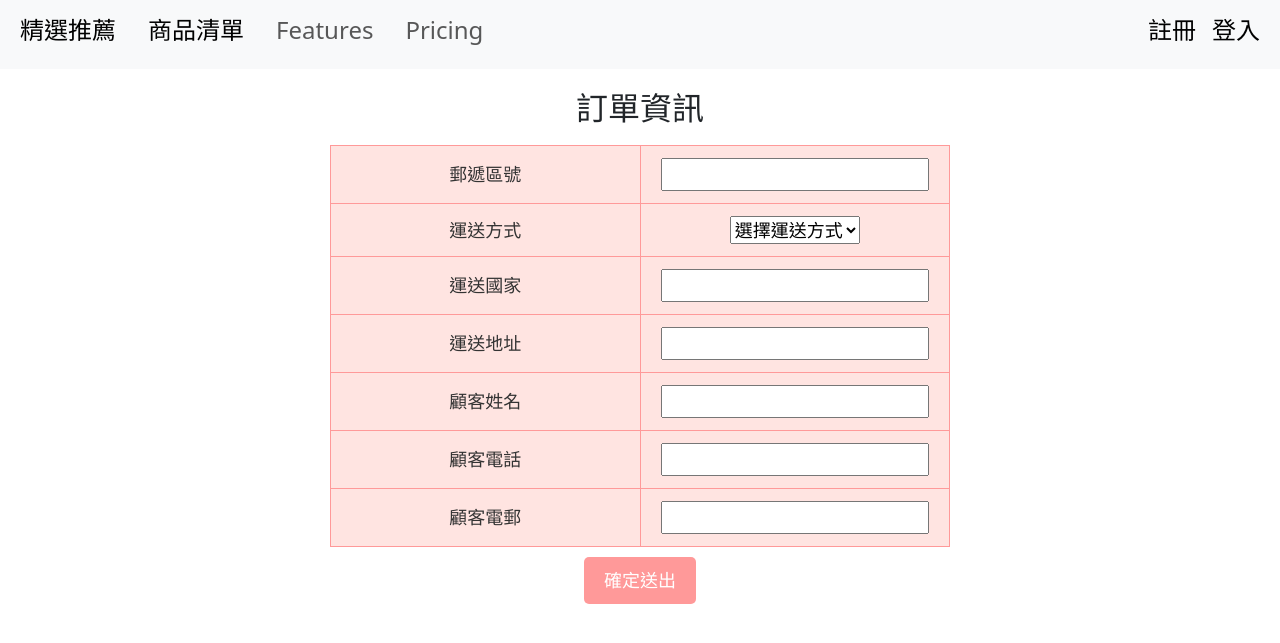
After one commit to hhyn07/Chiikawa_Shop, a PHP site: page /Chiikawa_Shop/order in a window 1280 px wide. The commit adds this page. Shown: the top 643 px of the page. Run offline with PHP 8.4, Linux system fonts and the light colour scheme.

Commit message:
feat:訂單功能雛形 下訂單後，購物車會被清空。 (這就是花錢的快樂)

```diff
--- a/index.php
+++ b/index.php
@@ -32,6 +32,14 @@ $routes = [
   'cart/(\d+)' => [
     'file' => 'pages/shopping_cart.php',
     'title' => 'Chiikawa Shop｜Shopping Cart'
+  ],
+  'order/(\d+)' => [
+    'file' => 'pages/order.php',
+    'title' => 'Chiikawa Shop｜Order'
+  ],
+  'order' => [
+    'file' => 'pages/order.php',
+    'title' => 'Chiikawa Shop｜Order'
   ],
   'profile/(\d+)' => [
     'file' => 'pages/profile.php',
--- /dev/null
+++ b/pages/order.php
@@ -0,0 +1,150 @@
+
+<?php
+$servername = "localhost";
+$username = "root";
+$password = "";
+$dbname = "chiikawashop";
+
+// 資料庫查詢獲取 name 和 price
+// Create connection
+$conn = new mysqli($servername, $username, $password, $dbname);
+if ($conn->connect_error) {
+  die("Connection failed: " . $conn->connect_error);
+}
+
+if ($_SERVER['REQUEST_METHOD'] === 'POST') {
+    if (isset($_POST['id']) && !empty($_POST['id'])) {
+        $id = $_POST['id'];
+        $sql = "SELECT * FROM `會員` WHERE `會員編號`= $id";
+        $result = $conn->query($sql);
+        $row = $result->fetch_assoc();
+        if ($row) {
+            echo "<div class='table-container'>";
+            echo "<h1>您訂購的商品</h1>";
+            echo "<table>";
+            echo "<tr><th>商品</th><th>圖片</th><th>數量</th><th>價格</th></tr>";
+            $sql = "SELECT * FROM `購物車` WHERE `會員編號`= $id";
+            $result = $conn->query($sql);
+            while ($row = $result->fetch_assoc()) {
+                echo "<tr><td>" . $row["商品編號"]. "</td><td>"; ?>
+                <img src="<?php echo htmlspecialchars("/Chiikawa_Shop" . $row["圖片"]); ?>" alt="Product Image" class="img-fluid"
+                style="width: 100px; height: auto;">
+                <?php echo "</td><td>" . $row["數量"]. "</td><td>" . $row["數量"] * $row["價格"]. "</td></tr>";
+            }
+            echo "</table>";
+            echo "總價格計算方式：運費=商品價格*10% + 商品價格";
+            echo "<br>表格內價格即為商品價格";
+        }
+    }
+}
+?>
+    <div class="form-container">
+        <h2>訂單資訊</h2>
+        <form action="/Chiikawa_Shop/controller/order.php" method="POST">
+            <table>
+                <tr>
+                    <td>郵遞區號</td>
+                    <td><input type="text" name="zipcode" required></td>
+                </tr>
+                <tr>
+                    <td>運送方式</td>
+                    <td>
+                        <select name="shipping_method" required>
+                            <option value="">選擇運送方式</option>
+                            <option value="standard">標準運送</option>
+                            <option value="express">快速運送</option>
+                            <option value="same-day">當日送達</option>
+                        </select>
+                    </td>
+                </tr>
+                <tr>
+                    <td>運送國家</td>
+                    <td><input type="text" name="country" required></td>
+                </tr>
+                <tr>
+                    <td>運送地址</td>
+                    <td><input type="text" name="address" required></td>
+                </tr>
+                <tr>
+                    <td>顧客姓名</td>
+                    <td><input type="text" name="name" required></td>
+                </tr>
+                <tr>
+                    <td>顧客電話</td>
+                    <td><input type="tel" name="phone" required></td>
+                </tr>
+                <tr>
+                    <td>顧客電郵</td>
+                    <td><input type="email" name="email" required></td>
+                </tr>
+            </table>
+            <button type="submit" id="myButton" class="btn btn-custom">確定送出</button>
+        </form>
+    </div>
+
+<style>
+.table-container,
+.form-container {
+    display: flex;
+    flex-direction: column; /* 垂直布局 */
+    justify-content: flex-start; /* 从顶部对齐内容 */
+    align-items: center; /* 水平居中 */
+    width: 100%; /* 确保父容器占满屏幕宽度 */
+    padding-top: 20px; /* 顶部间距 */
+}
+
+table {
+    margin: 0;
+    border-collapse: collapse;
+    font-size: 18px;
+    table-layout: fixed;
+    width: 70%; /* 设置表格宽度 */
+    background-color: white;
+}
+
+table th {
+    background-color: #f992af;
+    color: white;
+    font-weight: bold;
+    text-align: center;
+    padding: 12px 15px;
+}
+
+table td {
+    padding: 12px 15px;
+    border: 1px solid #f99;
+    text-align: center;
+    color: #333;
+}
+
+table tr {
+    background-color: #ffe4e1;
+}
+form {
+    width: 50%; /* 保持与表格一致的宽度 */
+    margin: 0 auto; /* 水平居中 */
+    padding: 10px;
+    border-radius: 5px; /* 圆角样式 */
+    text-align: center; /* 确保内部元素居中，包括按钮 */
+}
+
+form table {
+    width: 100%; /* 表单表格的宽度与父容器一致 */
+}
+
+.btn-custom {
+    display: inline-block; /* 按钮保持块状并适配居中 */
+    margin-top: 10px; /* 与表单内容分隔 */
+    padding: 10px 20px;
+    font-size: 18px;
+    background-color: #f99;
+    color: white;
+    border: none;
+    border-radius: 5px;
+    cursor: pointer;
+    transition: background-color 0.3s;
+}
+.btn-custom:hover {
+    background-color: #e76f8d;
+}
+</style>
```
Also changed, not shown: controller/order.php (added, +121 -0 lines), pages/shopping_cart.php (+73 -30 lines), test/data.sql (+3 -3 lines).
